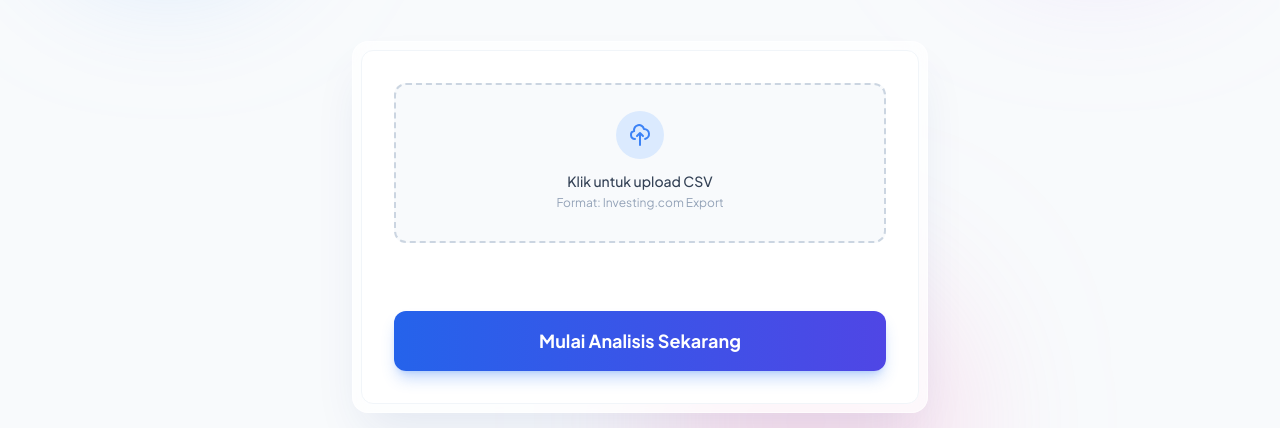
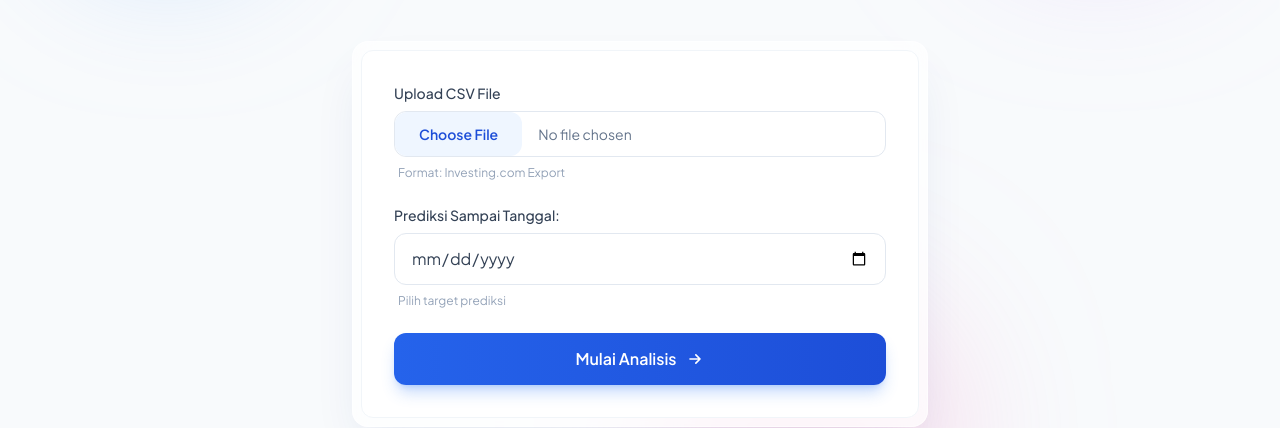
Before and after one commit to allucallu/predict, a plain HTML site: page index.html in a window 1280 px wide. Shown: the part 387-815 px from the top of the page. Drawn offline with nearby package versions, Linux system fonts and the light colour scheme.

Commit message:
Refactor CSV upload form and add date input

```diff
--- a/index.html
+++ b/index.html
@@ -101,32 +101,40 @@
                     <div class="bg-white rounded-xl p-6 sm:p-8 border border-slate-100">
 
                         <form id="uploadForm" class="space-y-6">
-                            <div class="group relative">
-                                <label
-                                    class="flex flex-col items-center justify-center w-full h-40 border-2 border-slate-300 border-dashed rounded-xl cursor-pointer bg-slate-50 hover:bg-blue-50 hover:border-blue-400 transition-all duration-300">
-                                    <div class="flex flex-col items-center justify-center pt-5 pb-6">
-                                        <div
-                                            class="w-12 h-12 mb-3 rounded-full bg-blue-100 flex items-center justify-center text-blue-500 group-hover:bg-blue-600 group-hover:text-white transition-colors duration-300">
-                                            <svg class="w-6 h-6" fill="none" stroke="currentColor" viewBox="0 0 24 24">
-                                                <path stroke-linecap="round" stroke-linejoin="round" stroke-width="2"
-                                                    d="M7 16a4 4 0 01-.88-7.903A5 5 0 1115.9 6L16 6a5 5 0 011 9.9M15 13l-3-3m0 0l-3 3m3-3v12" />
-                                            </svg>
-                                        </div>
-                                        <p class="mb-1 text-sm font-medium text-slate-700">Klik untuk upload CSV</p>
-                                        <p class="text-xs text-slate-400">Format: Investing.com Export</p>
-                                    </div>
-                                    <input type="file" name="file" id="fileInput" accept=".csv" required class="hidden"
-                                        onchange="document.getElementById('file-name').innerText = this.files[0].name; document.getElementById('file-wrapper').classList.add('border-blue-500', 'bg-blue-50');">
-                                </label>
-                            </div>
+    <div class="space-y-2 text-left">
+        <label for="file" class="block text-sm font-medium text-slate-700">Upload CSV File</label>
+        <div class="relative group">
+            <input type="file" name="file" id="fileInput" accept=".csv" required class="block w-full text-sm text-slate-500
+                file:mr-4 file:py-3 file:px-6
+                file:rounded-xl file:border-0
+                file:text-sm file:font-semibold
+                file:bg-primary-50 file:text-primary-700
+                hover:file:bg-primary-100
+                border border-slate-200 rounded-xl cursor-pointer bg-white/50
+                focus:outline-none focus:ring-2 focus:ring-primary-500 focus:border-transparent
+                transition-all duration-300">
+        </div>
+        <p class="text-xs text-slate-400 pl-1">Format: Investing.com Export</p>
+    </div>
 
-                            <p id="file-name" class="text-sm text-center text-blue-600 font-medium h-5"></p>
+    <div class="space-y-2 text-left">
+        <label for="targetDate" class="block text-sm font-medium text-slate-700">Prediksi Sampai Tanggal:</label>
+        <input type="date" name="target_date" id="targetDate" required
+            class="block w-full px-4 py-3 rounded-xl border border-slate-200 bg-white/50 text-slate-700 focus:outline-none focus:ring-2 focus:ring-primary-500 focus:border-transparent transition-all">
+        <p class="text-xs text-slate-400 pl-1">Pilih target prediksi</p>
+    </div>
 
-                            <button type="submit" id="submitBtn"
-                                class="w-full py-4 px-6 rounded-xl bg-gradient-to-r from-primary-600 to-indigo-600 hover:from-primary-700 hover:to-indigo-700 text-white font-bold text-lg shadow-lg shadow-blue-500/30 focus:ring-4 focus:ring-blue-200 transition-all transform active:scale-95">
-                                Mulai Analisis Sekarang
-                            </button>
-                        </form>
+    <button type="submit" id="submitBtn"
+        class="w-full bg-gradient-to-r from-primary-600 to-primary-700 hover:from-primary-700 hover:to-primary-800 text-white font-semibold py-3.5 px-6 rounded-xl shadow-lg shadow-primary-500/30 transition-all duration-300 flex items-center justify-center gap-2 group">
+        <span>Mulai Analisis</span>
+        <svg xmlns="http://www.w3.org/2000/svg"
+            class="h-5 w-5 group-hover:translate-x-1 transition-transform" fill="none"
+            viewBox="0 0 24 24" stroke="currentColor">
+            <path stroke-linecap="round" stroke-linejoin="round" stroke-width="2"
+                d="M13 7l5 5m0 0l-5 5m5-5H6" />
+        </svg>
+    </button>
+</form>
 
                         <p id="loadingText"
                             class="hidden mt-4 text-sm text-primary-600 font-medium animate-pulse text-center">Sedang
@@ -298,11 +306,17 @@
             const API_URL = "https://calluu-predict2.hf.space/predict";
 
             const fileInput = document.getElementById('fileInput');
+            const dateInput = document.getElementById('targetDate');
             const submitBtn = document.getElementById('submitBtn');
             const loadingText = document.getElementById('loadingText');
 
             if (!fileInput.files[0]) {
                 alert("Silakan pilih file CSV terlebih dahulu.");
+                return;
+            }
+
+            if (!dateInput.value) {
+                alert("Silakan pilih tanggal target prediksi.");
                 return;
             }
 
@@ -314,6 +328,7 @@
 
             const formData = new FormData();
             formData.append('file', fileInput.files[0]);
+            formData.append('target_date', dateInput.value);
 
             try {
                 const response = await fetch(API_URL, {
```
